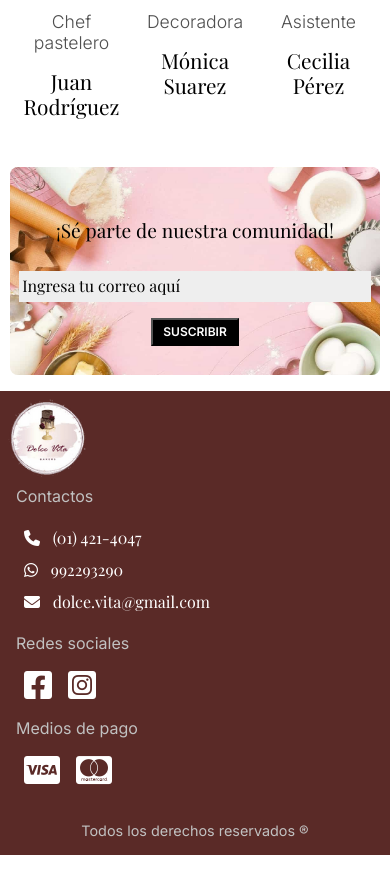
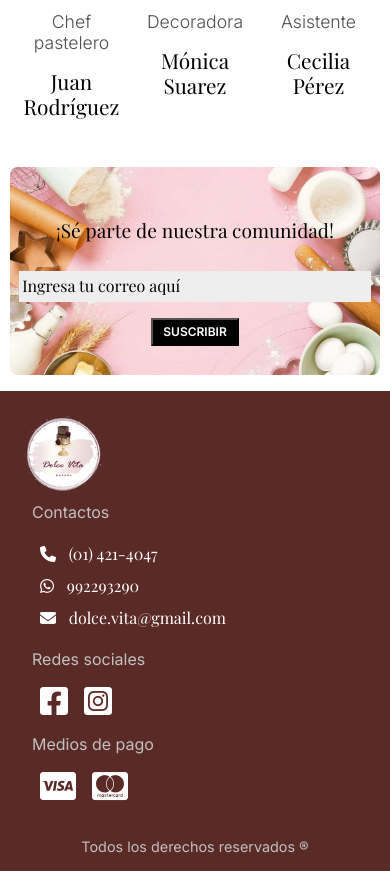
Before and after one commit to GwynethS/Dolce-Vita, a website: page index.html in a window 390 px wide. Shown: the part 2500-3379 px from the top of the page. Drawn offline with nearby package versions, Linux system fonts and the light colour scheme; a web font is replaced by a local one.

Commit message:
Alineé elementos del footer

```diff
--- a/scss/_footer.scss
+++ b/scss/_footer.scss
@@ -1,9 +1,7 @@
 footer{
     background-color: $marron;
     width: 100%;
-    height: 19rem;
-    margin: auto;
-    margin-bottom: 1.5rem;
+    height: 20rem;
 
     .logo{
         padding: 0.5rem;
@@ -11,6 +9,8 @@ footer{
         img{
             width: 6rem;
             height: 6rem;
+            margin-top: 1rem;
+            margin-left: 1rem;
         }
     }
 
@@ -89,9 +89,11 @@ footer{
     }
 
     .copyright{
+        margin-bottom: none;
+        height: 1rem;
         p{
             color: $gris_oscuro;
-            padding-bottom: 0.5rem;
+            margin-bottom: 0.5rem;
             font-family: $Inter;
             text-align: center;
             font-style: normal;
--- a/scss/_media-md.scss
+++ b/scss/_media-md.scss
@@ -410,7 +410,7 @@
     }
 
     footer{
-        height: 29rem;
+        height: 30rem;
 
         .logo{
             img{
@@ -425,6 +425,7 @@
                     padding-left: 1rem;
                     text-align: start;
                     font-size: 1rem;
+                    margin-left: 1rem;
                 }
 
                 ul{
@@ -435,6 +436,7 @@
 
                     li{
                         padding-left: 0.5rem;
+                        margin-left: 1rem;
                     }
                 }
             }
@@ -444,11 +446,12 @@
                     padding-left: 1rem;
                     text-align: start;
                     font-size: 1rem;
+                    margin-left: 1rem;
                 }
 
                 ul{
                     text-align: start;
-                    margin-left: 1rem;
+                    margin-left: 2rem;
                     justify-content: start;
                 }
             }
@@ -458,17 +461,19 @@
                     padding-left: 1rem;
                     text-align: start;
                     font-size: 1rem;
+                    margin-left: 1rem;
                 }
 
                 ul{
                     text-align: start;
-                    margin-left: 1rem;
+                    margin-left: 2rem;
                     justify-content: start;
                 }
             }
         }
 
         .copyright{
+            height: 1.3rem;
             p{
                 font-size: 0.9rem;
             }
--- a/scss/_media-sm.scss
+++ b/scss/_media-sm.scss
@@ -105,8 +105,4 @@
             }
         }
     }
-
-    footer{
-        margin-bottom: none;
-    }
 }
```
Also changed, not shown: css/estilos.css.
